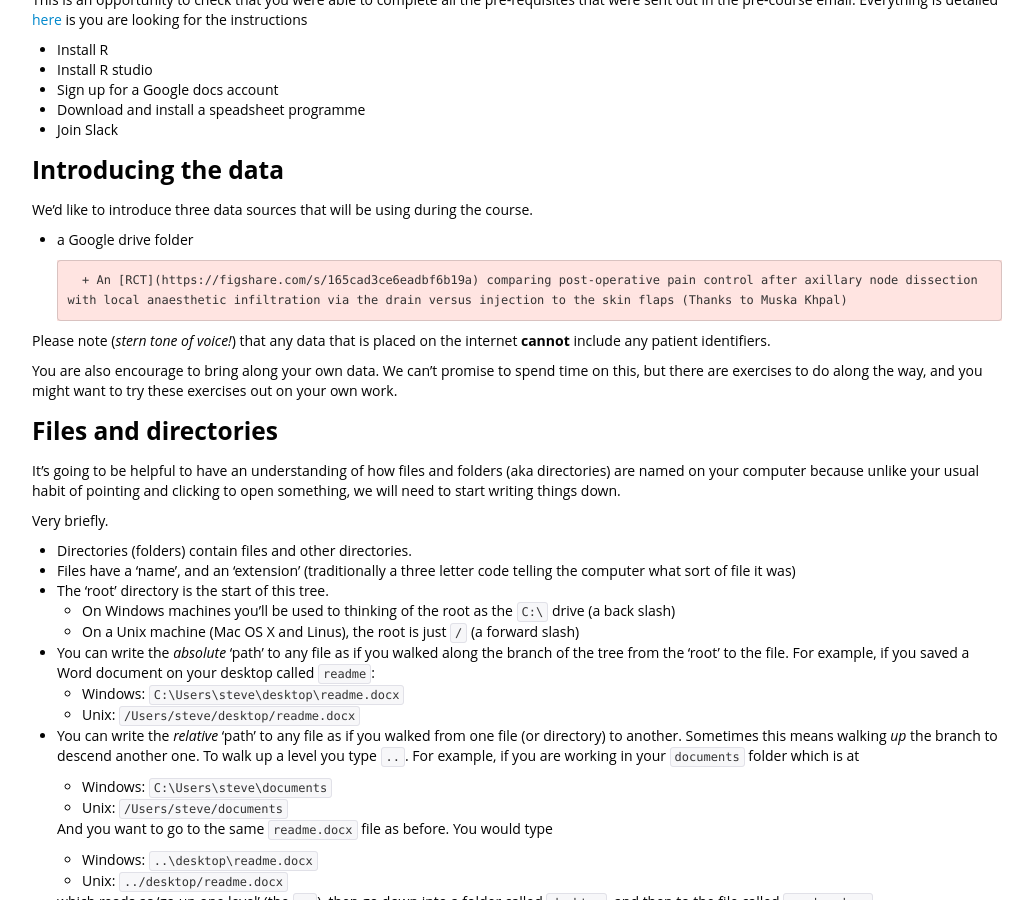
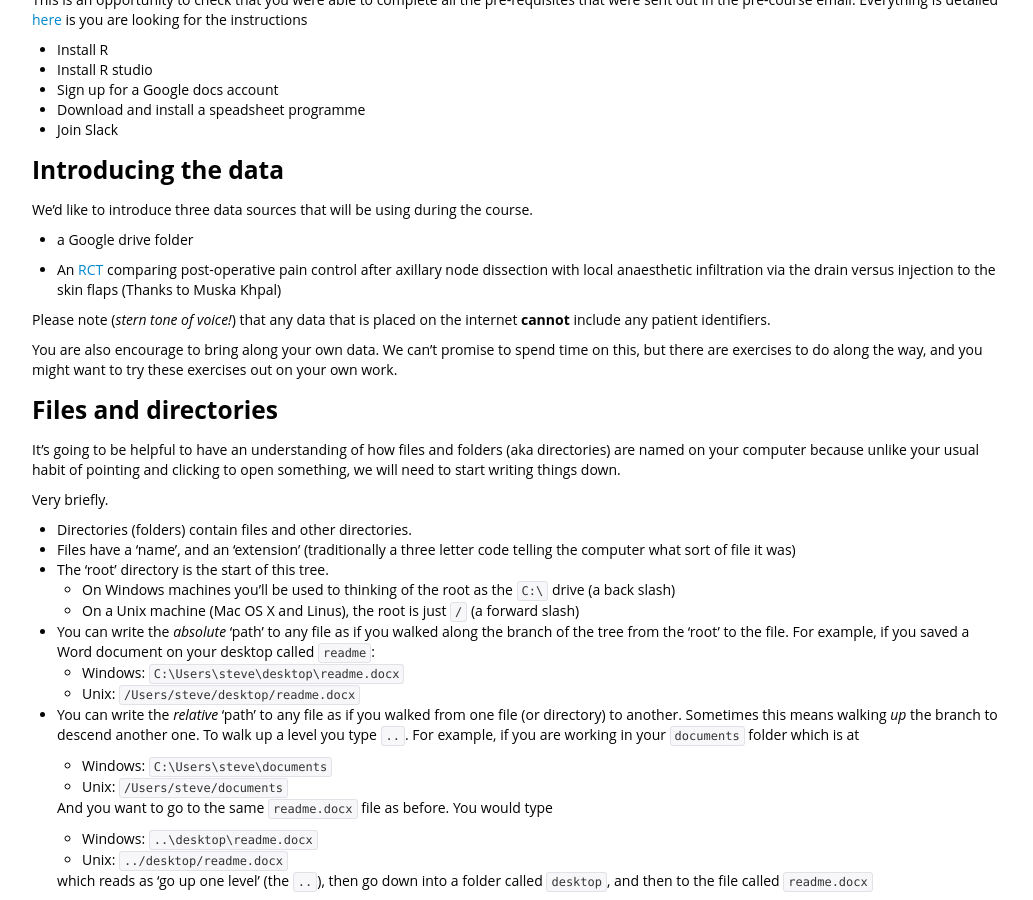
Before and after one commit to uclhal/Data-Science-for-Docs, a Jekyll site: the page built from 00-lesson-00-intro.md, in a window 1280 px wide and 900 px high, scrolled down 663 px. Shown: the whole window, without its empty margins (123-1156 px from the left). Built offline with Jekyll 4.4.1, drawn with Linux system fonts in a browser that asks for light colours; nearby versions of some CDN libraries; library files that are not in the unit come from our copies; some of the changed lines change nothing that is shown.

Commit message:
updated links

```diff
--- a/00-lesson-00-intro.md
+++ b/00-lesson-00-intro.md
@@ -3,8 +3,7 @@
 root: .
 title: Introduction lecture
 minutes: 25
-dataurl_1: https://ndownloader.figshare.com/files/5094199?private_link=aff8f0912c76840c7526
-dataurl_2: https://figshare.com/s/165cad3ce6eadbf6b19a
+dataurl_1: https://drive.google.com/file/d/0Bw_vg8ODL-GaM01iN2FyeE82SDA/view?usp=sharing
 ---
 
 <!-- rename file with the lesson name replacing template -->
@@ -48,7 +47,7 @@
 
 - a Google drive folder
 
-        + An [RCT]({{page.dataurl_2%}}) comparing post-operative pain control after axillary node dissection with local anaesthetic infiltration via the drain versus injection to the skin flaps (Thanks to Muska Khpal)
+- An [RCT]({{page.dataurl_1%}}) comparing post-operative pain control after axillary node dissection with local anaesthetic infiltration via the drain versus injection to the skin flaps (Thanks to Muska Khpal)
 
 Please note (_stern tone of voice!_) that any data that is placed on the internet **cannot** include any patient identifiers.
 
```
